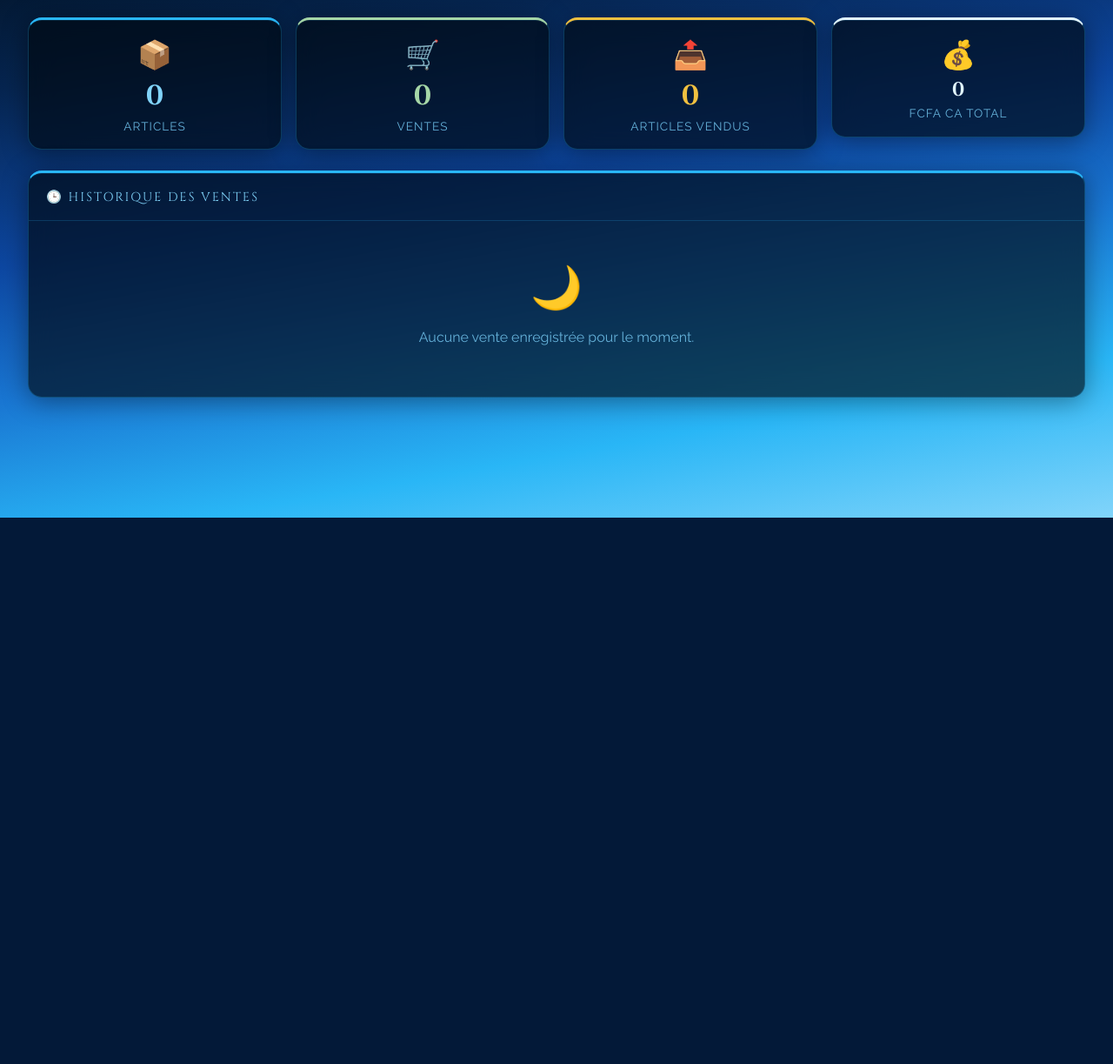
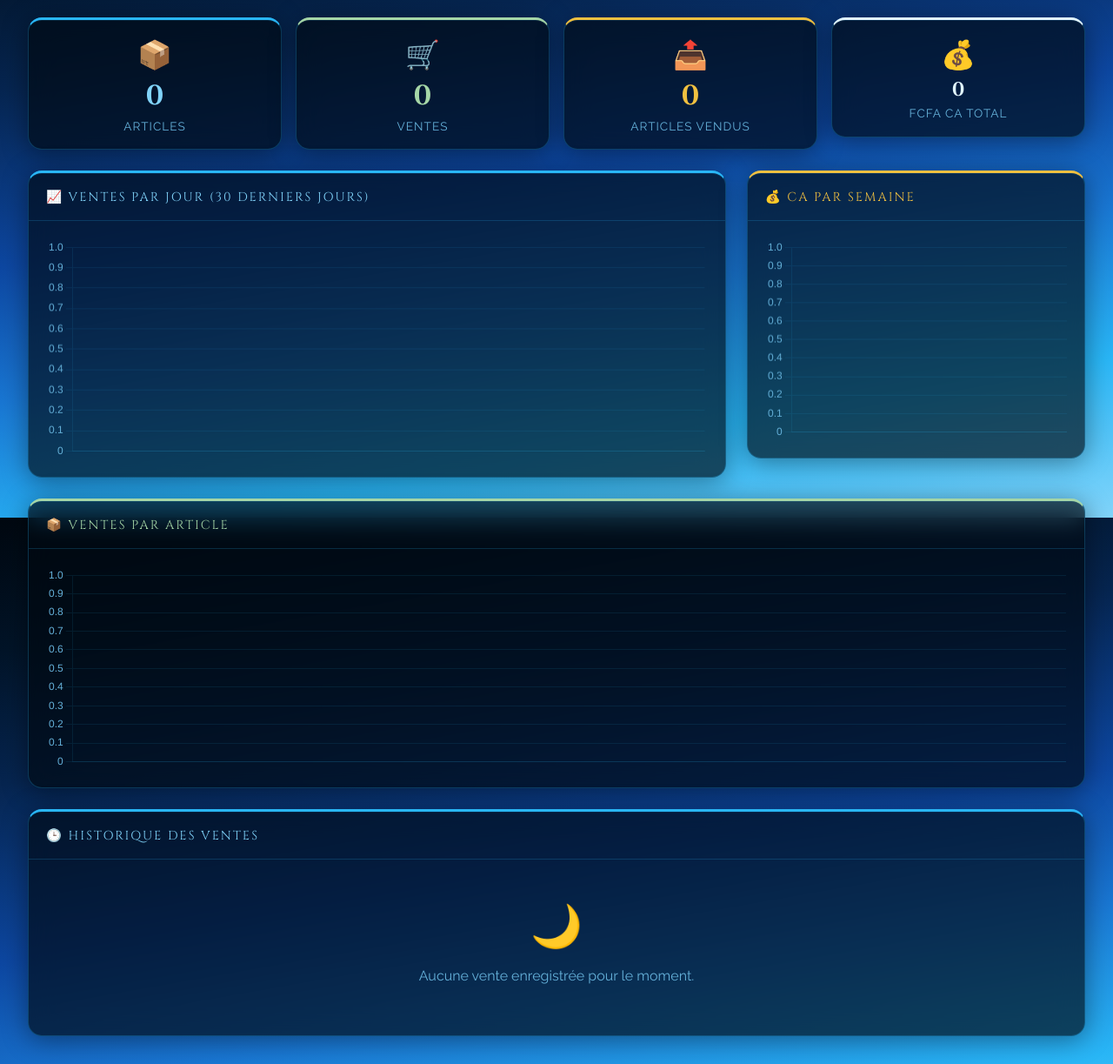
Before and after one commit to ItzSkeepy/gestion_stock, a Flask app: page /dashboard in a window 1280 px wide. Shown: the part 205-1428 px from the top of the page at 87% size. Before the commit the page ends 800 px from the top, so only its background shows below. Run offline with Flask 3, Linux system fonts and the light colour scheme; a user stored in the database is signed in; data that the repository does not hold is empty.

Commit message:
add charts to dashboard

```diff
--- a/app.py
+++ b/app.py
@@ -12,6 +12,8 @@ from openpyxl import Workbook
 from openpyxl.styles import Font, PatternFill, Alignment, Border, Side
 from flask import send_file
 import tempfile
+from collections import defaultdict
+from datetime import datetime, timedelta
 
 app = Flask(__name__)
 app.secret_key = 'ton_secret_key_ici'
@@ -448,41 +450,74 @@ def dashboard():
     cur.execute("SELECT COUNT(*) FROM articles")
     total_articles = cur.fetchone()[0]
 
-    cur.execute("SELECT COUNT(*), SUM(quantite) FROM ventes")
-    ventes_stats = cur.fetchone()
-    total_ventes = ventes_stats[0]
-    total_quantite = ventes_stats[1] or 0
+    cur.execute("SELECT COUNT(*) FROM ventes")
+    total_ventes = cur.fetchone()[0]
 
-    cur.execute("""
-        SELECT SUM(a.prix * v.quantite)
-        FROM ventes v
-        JOIN articles a ON v.article_id = a.id
-    """)
+    cur.execute("SELECT SUM(quantite) FROM ventes")
+    total_quantite = cur.fetchone()[0] or 0
+
+    cur.execute("SELECT SUM(v.quantite * a.prix) FROM ventes v JOIN articles a ON v.article_id = a.id")
     chiffre_affaires = cur.fetchone()[0] or 0
 
     cur.execute("SELECT * FROM articles WHERE stock <= 5")
     stock_bas = cur.fetchall()
 
     cur.execute("""
-        SELECT v.id, a.nom, v.quantite, a.prix, (v.quantite * a.prix) as total, v.date_vente
-        FROM ventes v
-        JOIN articles a ON v.article_id = a.id
-        ORDER BY v.date_vente DESC
+        SELECT a.nom, SUM(v.quantite) as total
+        FROM ventes v JOIN articles a ON v.article_id = a.id
+        GROUP BY a.id ORDER BY total DESC LIMIT 5
+    """)
+    top_articles = cur.fetchall()
+
+    cur.execute("""
+        SELECT v.id, a.nom, v.quantite, a.prix, (v.quantite * a.prix), v.date_vente
+        FROM ventes v JOIN articles a ON v.article_id = a.id
+        ORDER BY v.date_vente DESC LIMIT 50
     """)
     historique = cur.fetchall()
 
+    # Courbe ventes par jour (30 derniers jours)
     cur.execute("""
-        SELECT a.nom, SUM(v.quantite) as total_vendu
-        FROM ventes v
-        JOIN articles a ON v.article_id = a.id
-        GROUP BY a.id, a.nom
-        ORDER BY total_vendu DESC
-        LIMIT 5
+        SELECT DATE(date_vente) as jour, SUM(quantite) as total
+        FROM ventes
+        WHERE date_vente >= DATE_SUB(NOW(), INTERVAL 30 DAY)
+        GROUP BY DATE(date_vente)
+        ORDER BY jour
     """)
-    top_articles = cur.fetchall()
+    ventes_jour_raw = cur.fetchall()
+
+    # Chiffre d'affaires par semaine (8 dernières semaines)
+    cur.execute("""
+        SELECT YEARWEEK(date_vente, 1) as semaine,
+               MIN(DATE(date_vente)) as debut,
+               SUM(v.quantite * a.prix) as ca
+        FROM ventes v JOIN articles a ON v.article_id = a.id
+        WHERE date_vente >= DATE_SUB(NOW(), INTERVAL 56 DAY)
+        GROUP BY YEARWEEK(date_vente, 1)
+        ORDER BY semaine
+    """)
+    ca_semaine_raw = cur.fetchall()
+
+    # Ventes par article (top 8)
+    cur.execute("""
+        SELECT a.nom, SUM(v.quantite) as total
+        FROM ventes v JOIN articles a ON v.article_id = a.id
+        GROUP BY a.id ORDER BY total DESC LIMIT 8
+    """)
+    ventes_article_raw = cur.fetchall()
 
     cur.close()
     conn.close()
+
+    # Formater pour Chart.js
+    ventes_jour_labels = [str(r[0]) for r in ventes_jour_raw]
+    ventes_jour_data = [int(r[1]) for r in ventes_jour_raw]
+
+    ca_semaine_labels = [f"Sem. {str(r[1])}" for r in ca_semaine_raw]
+    ca_semaine_data = [float(r[2]) for r in ca_semaine_raw]
+
+    ventes_article_labels = [r[0] for r in ventes_article_raw]
+    ventes_article_data = [int(r[1]) for r in ventes_article_raw]
 
     return render_template('dashboard.html',
         total_articles=total_articles,
@@ -490,8 +525,14 @@ def dashboard():
         total_quantite=total_quantite,
         chiffre_affaires=chiffre_affaires,
         stock_bas=stock_bas,
+        top_articles=top_articles,
         historique=historique,
-        top_articles=top_articles
+        ventes_jour_labels=ventes_jour_labels,
+        ventes_jour_data=ventes_jour_data,
+        ca_semaine_labels=ca_semaine_labels,
+        ca_semaine_data=ca_semaine_data,
+        ventes_article_labels=ventes_article_labels,
+        ventes_article_data=ventes_article_data
     )
 
 if __name__ == '__main__':
--- a/templates/dashboard.html
+++ b/templates/dashboard.html
@@ -7,6 +7,7 @@
     <a href="/export/ventes" class="btn-saahel-primary">📥 Exporter Ventes Excel</a>
 </div>
 
+<!-- Cartes statistiques -->
 <div class="row mb-4 g-3">
     <div class="col-md-3">
         <div class="card-saahel p-3 text-center" style="border-top:3px solid #29B6F6;">
@@ -38,6 +39,7 @@
     </div>
 </div>
 
+<!-- Alerte stock bas -->
 {% if stock_bas %}
 <div style="background:rgba(60,13,13,0.4);border:1px solid rgba(239,154,154,0.3);border-left:4px solid #EF9A9A;border-radius:12px;padding:15px 20px;margin-bottom:1.5rem;">
     <div style="font-weight:700;color:#EF9A9A;margin-bottom:8px;">⚠️ Stock bas — Articles à réapprovisionner</div>
@@ -51,6 +53,47 @@
 </div>
 {% endif %}
 
+<!-- GRAPHIQUES -->
+<div class="row g-4 mb-4">
+
+    <!-- Courbe ventes par jour -->
+    <div class="col-md-8">
+        <div class="card-saahel" style="border-top:3px solid #29B6F6;">
+            <div style="padding:15px 20px;border-bottom:1px solid rgba(41,182,246,0.2);">
+                <span style="font-family:'Cinzel',serif;font-size:0.9rem;letter-spacing:2px;color:#81D4FA;">📈 VENTES PAR JOUR (30 DERNIERS JOURS)</span>
+            </div>
+            <div style="padding:20px;">
+                <canvas id="chartVentesJour" height="100"></canvas>
+            </div>
+        </div>
+    </div>
+
+    <!-- CA par semaine -->
+    <div class="col-md-4">
+        <div class="card-saahel" style="border-top:3px solid #F0C040;">
+            <div style="padding:15px 20px;border-bottom:1px solid rgba(41,182,246,0.2);">
+                <span style="font-family:'Cinzel',serif;font-size:0.9rem;letter-spacing:2px;color:#F0C040;">💰 CA PAR SEMAINE</span>
+            </div>
+            <div style="padding:20px;">
+                <canvas id="chartCaSemaine" height="200"></canvas>
+            </div>
+        </div>
+    </div>
+
+    <!-- Barres par article -->
+    <div class="col-12">
+        <div class="card-saahel" style="border-top:3px solid #A5D6A7;">
+            <div style="padding:15px 20px;border-bottom:1px solid rgba(41,182,246,0.2);">
+                <span style="font-family:'Cinzel',serif;font-size:0.9rem;letter-spacing:2px;color:#A5D6A7;">📦 VENTES PAR ARTICLE</span>
+            </div>
+            <div style="padding:20px;">
+                <canvas id="chartVentesArticle" height="60"></canvas>
+            </div>
+        </div>
+    </div>
+</div>
+
+<!-- Top articles + Historique -->
 <div class="row g-4">
     {% if top_articles %}
     <div class="col-md-4">
@@ -104,4 +147,96 @@
         </div>
     </div>
 </div>
+
+<!-- Chart.js -->
+<script src="https://cdn.jsdelivr.net/npm/chart.js"></script>
+<script>
+    const gridColor = 'rgba(41,182,246,0.1)';
+    const textColor = '#64B0D8';
+
+    Chart.defaults.color = textColor;
+    Chart.defaults.borderColor = gridColor;
+
+    // Courbe ventes par jour
+    new Chart(document.getElementById('chartVentesJour'), {
+        type: 'line',
+        data: {
+            labels: {{ ventes_jour_labels | tojson }},
+            datasets: [{
+                label: 'Articles vendus',
+                data: {{ ventes_jour_data | tojson }},
+                borderColor: '#29B6F6',
+                backgroundColor: 'rgba(41,182,246,0.1)',
+                borderWidth: 2.5,
+                pointBackgroundColor: '#81D4FA',
+                pointRadius: 4,
+                pointHoverRadius: 7,
+                fill: true,
+                tension: 0.4
+            }]
+        },
+        options: {
+            responsive: true,
+            plugins: { legend: { display: false } },
+            scales: {
+                x: { grid: { color: gridColor }, ticks: { color: textColor, maxTicksLimit: 10 } },
+                y: { grid: { color: gridColor }, ticks: { color: textColor }, beginAtZero: true }
+            }
+        }
+    });
+
+    // CA par semaine
+    new Chart(document.getElementById('chartCaSemaine'), {
+        type: 'bar',
+        data: {
+            labels: {{ ca_semaine_labels | tojson }},
+            datasets: [{
+                label: 'CA (FCFA)',
+                data: {{ ca_semaine_data | tojson }},
+                backgroundColor: 'rgba(240,192,64,0.3)',
+                borderColor: '#F0C040',
+                borderWidth: 2,
+                borderRadius: 6
+            }]
+        },
+        options: {
+            responsive: true,
+            plugins: { legend: { display: false } },
+            scales: {
+                x: { grid: { color: gridColor }, ticks: { color: textColor } },
+                y: { grid: { color: gridColor }, ticks: { color: textColor }, beginAtZero: true }
+            }
+        }
+    });
+
+    // Barres par article
+    new Chart(document.getElementById('chartVentesArticle'), {
+        type: 'bar',
+        data: {
+            labels: {{ ventes_article_labels | tojson }},
+            datasets: [{
+                label: 'Quantité vendue',
+                data: {{ ventes_article_data | tojson }},
+                backgroundColor: [
+                    'rgba(41,182,246,0.4)','rgba(129,212,250,0.4)','rgba(21,101,192,0.4)',
+                    'rgba(25,118,210,0.4)','rgba(66,165,245,0.4)','rgba(144,202,249,0.4)',
+                    'rgba(13,71,161,0.4)','rgba(41,182,246,0.4)'
+                ],
+                borderColor: [
+                    '#29B6F6','#81D4FA','#1565C0','#1976D2','#42A5F5','#90CAF9','#0D47A1','#29B6F6'
+                ],
+                borderWidth: 2,
+                borderRadius: 8
+            }]
+        },
+        options: {
+            responsive: true,
+            plugins: { legend: { display: false } },
+            scales: {
+                x: { grid: { color: gridColor }, ticks: { color: textColor } },
+                y: { grid: { color: gridColor }, ticks: { color: textColor }, beginAtZero: true }
+            }
+        }
+    });
+</script>
 {% endblock %}
```
